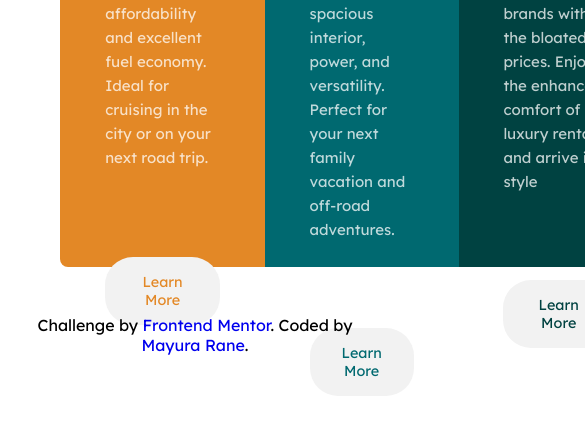
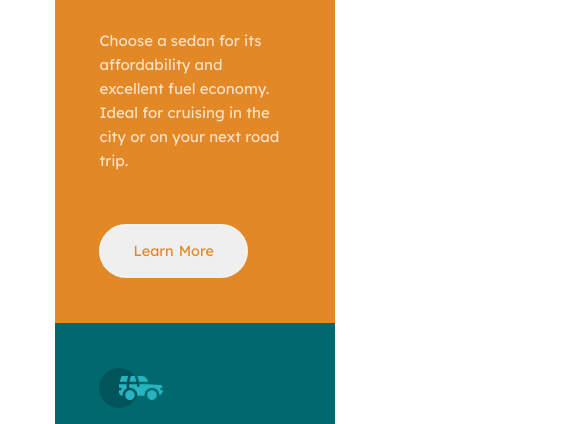
Before and after one commit to MayuraRane/3-column-preview-card-component, a plain HTML site: page index.html in a window 390 px wide. Shown: the part 267-691 px from the top of the page, 585 px wide, since content can reach past the window. Drawn offline with Linux system fonts and the light colour scheme.

Commit message:
Second commit

```diff
--- a/styles.css
+++ b/styles.css
@@ -3,14 +3,10 @@ body {
   background-color: hsla(0, 0%, 100%, 0.75);
   font-family: "Lexend Deca", sans-serif;
 }
-a {
-  text-decoration: none;
-}
 button {
   border-radius: 28px;
   font-family: "Lexend Deca", sans-serif;
-  background-color: hsl(0, 0%, 95%);
-  border: 0;
+  border: 2px solid hsl(0, 0%, 95%);
   padding: 1rem;
   margin-bottom: 0;
   margin-top: 60px;
@@ -22,7 +18,7 @@ button {
 button:hover {
   cursor: pointer;
   color: hsl(0, 0%, 95%) !important;
-  border: 1px solid hsl(0, 0%, 95%);
+  border: 2px solid hsl(0, 0%, 95%);
 }
 
 h1 {
@@ -45,15 +41,16 @@ p {
 /*---------------------------Classes------------------------------------------*/
 .attribution {
   text-align: center;
-  margin-top: 3rem;
+  /* margin-bottom: 3rem; */
 }
 .flex-container {
   display: flex;
   width: 72%;
-  height: 32rem;
+  height: auto;
   margin-left: auto;
   margin-right: auto;
-  margin-top: 6%;
+  padding-top: 5rem;
+  padding-bottom: 5rem;
 }
 
 .sedan {
@@ -95,3 +92,32 @@ p {
 .luxury button:hover {
   background-color: hsl(179, 100%, 13%);
 }
+
+@media only screen and (max-width: 800px) {
+  * {
+    box-sizing: border-box;
+    margin: 0;
+    padding: 0;
+  }
+  .flex-container {
+    display: flex;
+    flex-direction: column;
+    justify-content: center;
+    align-items: center;
+  }
+  .sedan {
+    border-radius: 8px 8px 0 0;
+  }
+  .luxury {
+    border-radius: 0 0 8px 8px;
+  }
+  p {
+    margin-top: 2rem;
+  }
+  button {
+    margin-top: 2rem;
+  }
+  .attribution {
+    display: block;
+  }
+}
```
Also changed, not shown: design/3 column preview active.png (added), design/3-column-preview-card-desktop.png (added), design/3-column-preview-card-mobile.png (added), 1 other file.
